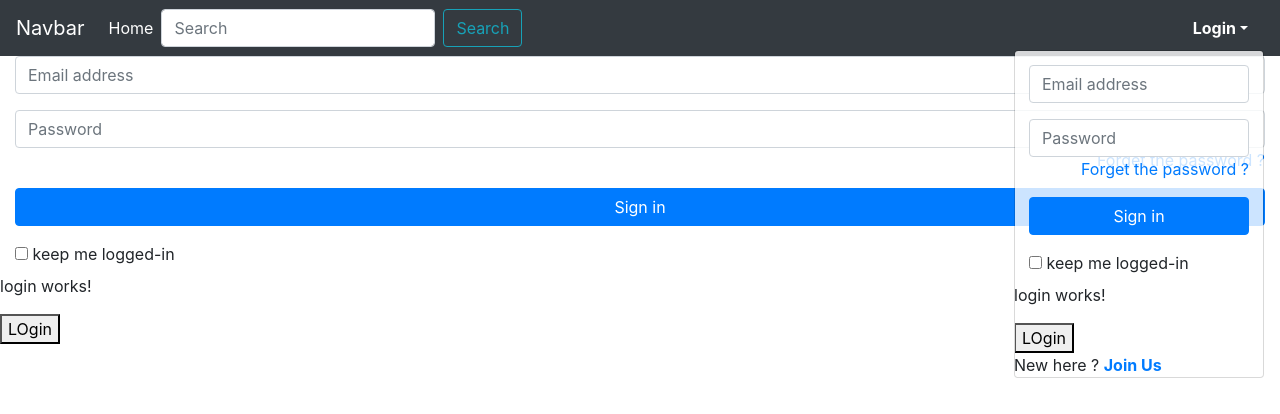
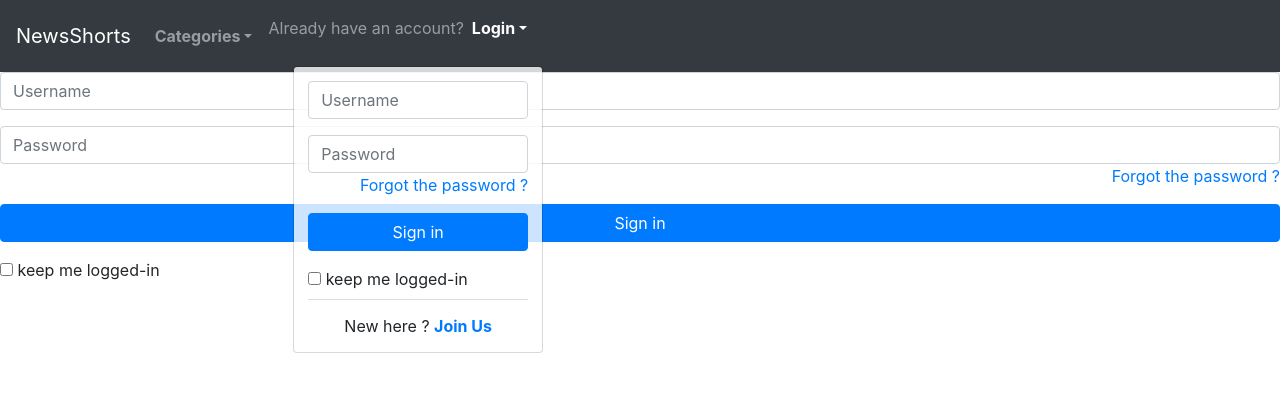
Before and after one commit to raulamit/NewsSummarizerAngular, an Angular app: page /login in a window 1280 px wide. Both pictures are taken after a click on the button "Login". Shown: the top 414 px of the page. Built offline with nearby package versions, Linux system fonts and the light colour scheme.

Commit message:
Login in navbar

```diff
--- a/src/app/app.module.ts
+++ b/src/app/app.module.ts
@@ -12,6 +12,7 @@ import { AboutComponent } from './about/about.component';
 import {UserServiceClient} from './services/user.service.client';
 import { LoginComponent } from './login/login.component';
 import { ProfileComponent } from './profile/profile.component';
+import {FormsModule} from '@angular/forms';
 
 @NgModule({
   declarations: [
@@ -26,6 +27,7 @@ import { ProfileComponent } from './profile/profile.component';
   ],
   imports: [
     BrowserModule,
+    FormsModule,
     routing
   ],
   providers: [
--- a/src/app/home-page/home-page.component.html
+++ b/src/app/home-page/home-page.component.html
@@ -19,8 +19,5 @@
       </a>
     </div>
     <button class="mybtn-block btn btn-primary"> Explore more News</button>
-    <h2>{{user.username}}</h2>
-    <a href="/login">Login</a>
-    <a href="/profile">Profile</a>
   </div>
 </div>
--- a/src/app/login/login.component.html
+++ b/src/app/login/login.component.html
@@ -1,16 +1,15 @@
-<div class="col-md-12">
-  <form class="form" role="form" method="post" action="login" accept-charset="UTF-8" id="login-nav">
+  <form class="form">
     <div class="form-group">
-      <label class="sr-only" for="exampleInputEmail2">Email address</label>
-      <input type="email" class="form-control" id="exampleInputEmail2" placeholder="Email address" required="">
+      <input [(ngModel)]="username" name="usernameFld" type="text"
+             class="form-control" placeholder="Username" required="">
     </div>
     <div class="form-group">
-      <label class="sr-only" for="exampleInputPassword2">Password</label>
-      <input type="password" class="form-control" id="exampleInputPassword2" placeholder="Password" required="">
-      <div class="help-block text-right"><a href="">Forget the password ?</a></div>
+      <input type="password" [(ngModel)]="password" name="passwordFld"
+             class="form-control" placeholder="Password" required="">
+      <div class="help-block text-right"><a href="">Forgot the password ?</a></div>
     </div>
     <div class="form-group">
-      <button type="submit" class="btn btn-primary btn-block">Sign in</button>
+      <button type="reset" (click)="login(username, password)" class="btn btn-primary btn-block">Sign in</button>
     </div>
     <div class="checkbox">
       <label>
@@ -18,9 +17,3 @@
       </label>
     </div>
   </form>
-</div>
-
-<p>
-  login works!
-</p>
-<button (click)="login('alice','alice')"> LOgin </button>
--- a/src/app/login/login.component.ts
+++ b/src/app/login/login.component.ts
@@ -12,18 +12,14 @@ export class LoginComponent implements OnInit {
   constructor(private router: Router,
               private userService: UserServiceClient) { }
 
-  username;
+  username = '';
   password;
   user;
 
   login(username, password) {
-    console.log([username, password]);
     this.userService
       .login(username, password)
-      .then((user) => {
-        this.userService.updateUser(user);
-        this.router.navigate(['profile']);
-      });
+      .then((user) => this.userService.updateUser(user));
   }
 
   ngOnInit() {
--- a/src/app/nav-bar/nav-bar.component.css
+++ b/src/app/nav-bar/nav-bar.component.css
@@ -6,3 +6,27 @@
   right:0;
   left: auto;
 }
+
+#username{
+  color: white;
+}
+
+#login-dp .help-block{
+  font-size:12px
+}
+#login-dp .bottom{
+  background-color:rgba(255,255,255,.8);
+  border-top:1px solid #ddd;
+  clear:both;
+  padding:14px;
+}
+
+#login-dp .social-buttons{
+  margin:12px 0
+}
+#login-dp .social-buttons a{
+  width: 49%;
+}
+#login-dp .form-group {
+  margin-bottom: 10px;
+}
--- a/src/app/nav-bar/nav-bar.component.html
+++ b/src/app/nav-bar/nav-bar.component.html
@@ -1,38 +1,56 @@
 <nav class="navbar navbar-expand-lg navbar-dark bg-dark">
-  <a class="navbar-brand" href="#">Navbar</a>
-  <button class="navbar-toggler" type="button" data-toggle="collapse" data-target="#navbarColor01"
-          aria-controls="navbarColor01" aria-expanded="false" aria-label="Toggle navigation">
-    <span class="navbar-toggler-icon"></span>
-  </button>
+  <a class="navbar-brand" href="home">NewsShorts</a>
 
   <div class="collapse navbar-collapse" id="navbarColor01">
-    <ul class="navbar-nav">
-      <li class="nav-item active">
-        <a class="nav-link" href="#">Home <span class="sr-only">(current)</span></a>
+
+    <ul class="nav navbar-nav">
+      <li class="dropdown">
+        <a class="nav-link dropdown-toggle mr-sm-2" href="#"  role="button"
+           data-toggle="dropdown" aria-haspopup="true" aria-expanded="false">
+          <b>Categories</b> <span class="caret"></span>
+        </a>        <ul class="dropdown-menu" role="menu">
+          <li><a href="#">Business</a></li>
+          <li><a href="#">Politics</a></li>
+          <li><a href="#">Tech</a></li>
+          <li class="divider"></li>
+          <li><a href="#">International</a></li>
+          <li class="divider"></li>
+          <li><a href="#"></a>More..</li>
+        </ul>
       </li>
+    </ul>
 
-    </ul>
-    <form class="form-inline mr-auto">
-      <input class="form-control mr-sm-2" type="search" placeholder="Search" aria-label="Search">
-      <button class="btn btn-outline-info my-2 my-sm-0" type="submit">Search</button>
-    </form>
+    <label *ngIf="user.firstName"
+           class="form-check-label"
+           id="username">
+      {{user.firstName}}
+    </label>
 
     <ul class="nav navbar-nav navbar-right">
-      <li class="dropdown">
-        <a class="nav-link dropdown-toggle mr-sm-2" href="#" id="navbarDropdown" role="button" data-toggle="dropdown" aria-haspopup="true" aria-expanded="false">
+      <li><p class="navbar-text">Already have an account?</p></li>
+      <li *ngIf="!user.firstName"
+          class="dropdown">
+        <a class="nav-link dropdown-toggle mr-sm-2" href="#" id="navbarDropdown" role="button"
+           data-toggle="dropdown" aria-haspopup="true" aria-expanded="false">
           <b>Login</b> <span class="caret"></span>
         </a>
         <ul id="login-dp" class="dropdown-menu">
           <li>
             <div class="row">
-              <app-login></app-login>
-              <div class="bottom text-center">
+              <div class="col-md-12">
+                <app-login></app-login>
+                <div class="bottom text-center">
                 New here ? <a href="#"><b>Join Us</b></a>
+              </div>
               </div>
             </div>
           </li>
         </ul>
       </li>
+      <li *ngIf="user.firstName" class="dropdown">
+        <label>Logout</label>
+
+      </li>
     </ul>
   </div>
 </nav>
--- a/src/app/nav-bar/nav-bar.component.ts
+++ b/src/app/nav-bar/nav-bar.component.ts
@@ -11,8 +11,11 @@ export class NavBarComponent implements OnInit {
 
   constructor(private router: Router,
               private userService: UserServiceClient) { }
+  user;
 
   ngOnInit() {
+    this.userService.currentUser.subscribe(user => this.user = user);
+
   }
 
 }
--- a/src/app/profile/profile.component.ts
+++ b/src/app/profile/profile.component.ts
@@ -15,7 +15,7 @@ export class ProfileComponent implements OnInit {
               private router: Router) { }
 
   ngOnInit() {
-    this.userService.currentUser.subscribe(user => console.log(user));
+    this.userService.currentUser.subscribe(user => this.user = user);
     // console.log(this.user);
     // this.userService.updateUser(this.user);
   }
--- a/src/app/services/user.service.client.ts
+++ b/src/app/services/user.service.client.ts
@@ -11,7 +11,7 @@ export class UserServiceClient {
   testUser: User = {
     username: 'amit',
     password: 'pass',
-    firstName: 'Amit',
+    firstName: null,
     lastName: 'Raul',
     email: null,
     phone: null,
```
